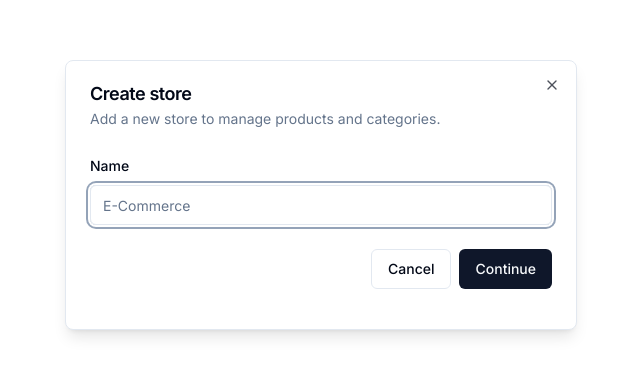
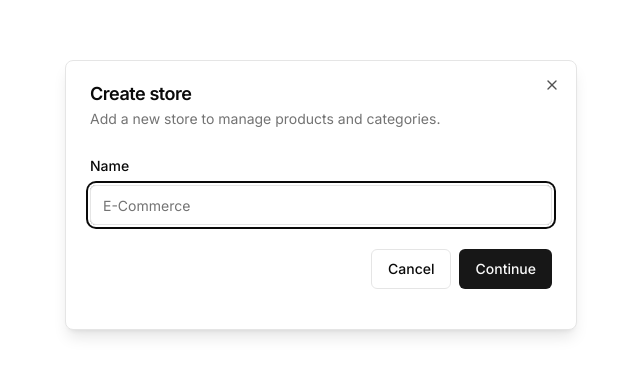
Before and after one commit to johnnjuki/ecommerce-admin, a Next.js app: page / in a window 1280 px wide. Shown: the part 205-580 px from the top of the page, without its empty margins (319-959 px from the left). Built offline with nearby package versions, Linux system fonts and the light colour scheme; no server answers; the database is empty; sample sign-in values are in the browser's storage.

Commit message:
update dependecies

```diff
--- a/app/globals.css
+++ b/app/globals.css
@@ -8,71 +8,54 @@
   height: 100%;
 }
 
+
 @layer base {
   :root {
     --background: 0 0% 100%;
-    --foreground: 222.2 84% 4.9%;
-
-    --muted: 210 40% 96.1%;
-    --muted-foreground: 215.4 16.3% 46.9%;
-
+    --foreground: 0 0% 3.9%;
+    --card: 0 0% 100%;
+    --card-foreground: 0 0% 3.9%;
     --popover: 0 0% 100%;
-    --popover-foreground: 222.2 84% 4.9%;
-
-    --card: 0 0% 100%;
-    --card-foreground: 222.2 84% 4.9%;
-
-    --border: 214.3 31.8% 91.4%;
-    --input: 214.3 31.8% 91.4%;
-
-    --primary: 222.2 47.4% 11.2%;
-    --primary-foreground: 210 40% 98%;
-
-    --secondary: 210 40% 96.1%;
-    --secondary-foreground: 222.2 47.4% 11.2%;
-
-    --accent: 210 40% 96.1%;
-    --accent-foreground: ;
-
+    --popover-foreground: 0 0% 3.9%;
+    --primary: 0 0% 9%;
+    --primary-foreground: 0 0% 98%;
+    --secondary: 0 0% 96.1%;
+    --secondary-foreground: 0 0% 9%;
+    --muted: 0 0% 96.1%;
+    --muted-foreground: 0 0% 45.1%;
+    --accent: 0 0% 96.1%;
+    --accent-foreground: 0 0% 9%;
     --destructive: 0 84.2% 60.2%;
-    --destructive-foreground: 210 40% 98%;
-
-    --ring: 215 20.2% 65.1%;
-
+    --destructive-foreground: 0 0% 98%;
+    --border: 0 0% 89.8%;
+    --input: 0 0% 89.8%;
+    --ring: 0 0% 3.9%;
     --radius: 0.5rem;
   }
 
   .dark {
-    --background: 222.2 84% 4.9%;
-    --foreground: 210 40% 98%;
-
-    --muted: 217.2 32.6% 17.5%;
-    --muted-foreground: 215 20.2% 65.1%;
-
-    --popover: 222.2 84% 4.9%;
-    --popover-foreground: 210 40% 98%;
-
-    --card: 222.2 84% 4.9%;
-    --card-foreground: 210 40% 98%;
-
-    --border: 217.2 32.6% 17.5%;
-    --input: 217.2 32.6% 17.5%;
-
-    --primary: 210 40% 98%;
-    --primary-foreground: 222.2 47.4% 11.2%;
-
-    --secondary: 217.2 32.6% 17.5%;
-    --secondary-foreground: 210 40% 98%;
-
-    --accent: 217.2 32.6% 17.5%;
-    --accent-foreground: ;
-
+    --background: 0 0% 3.9%;
+    --foreground: 0 0% 98%;
+    --card: 0 0% 3.9%;
+    --card-foreground: 0 0% 98%;
+    --popover: 0 0% 3.9%;
+    --popover-foreground: 0 0% 98%;
+    --primary: 0 0% 98%;
+    --primary-foreground: 0 0% 9%;
+    --secondary: 0 0% 14.9%;
+    --secondary-foreground: 0 0% 98%;
+    --muted: 0 0% 14.9%;
+    --muted-foreground: 0 0% 63.9%;
+    --accent: 0 0% 14.9%;
+    --accent-foreground: 0 0% 98%;
     --destructive: 0 62.8% 30.6%;
-    --destructive-foreground: 0 85.7% 97.3%;
-
-    --ring: 217.2 32.6% 17.5%;
+    --destructive-foreground: 0 0% 98%;
+    --border: 0 0% 14.9%;
+    --input: 0 0% 14.9%;
+    --ring: 0 0% 83.1%;
   }
 }
+
 
 @layer base {
   * {
--- a/components/ui/image-upload.tsx
+++ b/components/ui/image-upload.tsx
@@ -53,7 +53,7 @@
           </div>
         ))}
       </div>
-      <CldUploadWidget onUpload={onUpload} uploadPreset="ckdkddbg">
+      <CldUploadWidget onUpload={onUpload} uploadPreset="jyq8icjf">
         {({ open }) => {
           const onClick = () => {
             open();
```
Also changed, not shown: package.json (+10 -10 lines), 2 other files (tests, documents, lock files or other folders).
